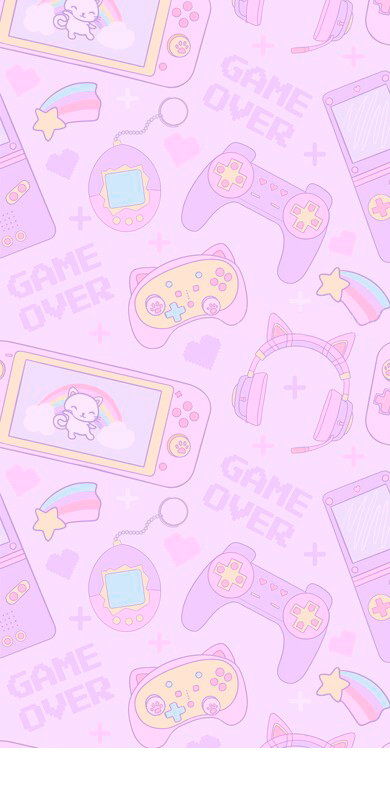
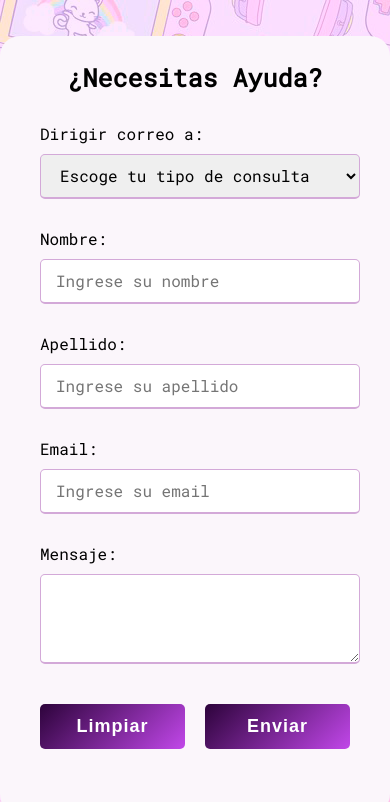
Before and after one commit to CaritoMarCor/preEntrega3-MartinezCorrea, a plain HTML site: page pages/contact.html in a window 390 px wide. Shown: the part 96-898 px from the top of the page. Before the commit the page ends 844 px from the top, so only its background shows below. Drawn offline with Linux system fonts and the light colour scheme.

Commit message:
Contacto Responsive

```diff
--- a/pages/contact.html
+++ b/pages/contact.html
@@ -13,10 +13,9 @@
     <!-- <link href="https://cdn.jsdelivr.net/npm/bootstrap@5.2.3/dist/css/bootstrap.min.css" rel="stylesheet" integrity="sha384-rbsA2VBKQhggwzxH7pPCaAqO46MgnOM80zW1RWuH61DGLwZJEdK2Kadq2F9CUG65" crossorigin="anonymous"> -->
     <title>Pink SetUp</title>
 </head>
-
 <body class="background">
-    <header class="navbar">
-        <nav>
+    <header>
+        <nav class="navbar">
             <div class="navbar__container">
                 <input type="checkbox" id="check">
                 <label for="check" class="checkbtn">
@@ -35,58 +34,62 @@
             </div>
         </nav>
     </header>
-    <main>
-        <!-- <section>
-            <div>
-                <nav>
-                    <ol>
-                        <li><a href="./../index.html">Inicio</a></li>
-                        <li><a href="./contact.html">Contacto</a></li>
-                    </ol>
-                </nav>
-            </div>
-            <div>
-                <h1>¿Necesitas ayuda?</h1>
-            </div>
-            <div>
-                <p>*Dirigir correo a:</p>
-                <select name="" id="">
-                    <option value="">Seleccione el tipo de consulta</option>
-                    <option value="">Consulta General</option>
-                    <option value="">Consulta sobre Productos</option>
-                    <option value="">Consulta sobre Pagos</option>
-                    <option value="">Seguimiento de Pedidos</option>
-                    <option value="">Reclamos</option>
-                    <option value="">Sugerencias</option>
-                    <option value="">Garantías</option>
-                    <option value="">Otro tipo de Consulta</option>
-                </select>
-                <p>*Nombre:</p>
-                <input type="text">
-                <p>Apellido:</p>
-                <input type="text">
-                <p>*Email:</p>
-                <input type="email">
-                <p>*Mensaje:</p>
-                <textarea name="" id="" cols="30" rows="10"></textarea>
-                <p>*Campos obligatorios</p>
-                <button type="reset">Limpiar</button>
-                <button>Enviar</button>
-            </div>
-        </section>
+    <main class="mainContainer">
+        <div class="container">
+            <div class="container__title">¿Necesitas Ayuda?</div>
+            <form action="#">
+                <div class="contact">
+                    <div class="contact__details">
+                        <span class="details">Dirigir correo a:</span>
+                        <select name="selectConsulta" id="tipoConsulta" class="consulta">
+                            <option value="consulta1" selected>Escoge tu tipo de consulta</option>
+                            <option value="consulta2">Consulta General</option>
+                            <option value="consulta3">Consulta sobre Productos</option>
+                            <option value="consulta4">Consulta sobre Pagos</option>
+                            <option value="consulta5">Seguimiento de Pedidos</option>
+                            <option value="consulta6">Reclamos</option>
+                            <option value="consulta7">Sugerencias</option>
+                            <option value="consulta8">Cómo ejercer garantía</option>
+                            <option value="consulta9">Otro tipo de Contacto</option>
+                        </select>
+                    </div>
+                    <div class="input-box">
+                        <span class="details">Nombre:</span>
+                        <input type="text" placeholder="Ingrese su nombre" required />
+                    </div>
+                    <div class="input-box">
+                        <span class="details">Apellido:</span>
+                        <input type="text" placeholder="Ingrese su apellido" required />
+                    </div>
+                    <div class="input-box">
+                        <span class="details">Email:</span>
+                        <input type="email" placeholder="Ingrese su email" required />
+                    </div>
+                    <div class="input-box">
+                        <span class="details">Mensaje:</span>
+                        <textarea cols="30" rows="10" required></textarea>
+                    </div>
+                </div>
+                <div class="button">
+                    <input type="reset" value="Limpiar">
+                    <input type="submit" value="Enviar">
+                </div>
+            </form>
+        </div>
     </main>
-    <footer class="navfooter">
-        <div class="navfooter__contenido">
-            <nav class="navfooter__contenido-social">
+    <footer>
+        <nav class="navfooter">
+            <div class="navfooter__contenido">
                 <img src="./../resources/img/visa.png" alt="Visa">
                 <img src="./../resources/img/ig.png" alt="Instagram">
                 <img src="./../resources/img/spotify.png" alt="Spotify">
                 <img src="./../resources/img/wsp.png" alt="WhatsApp">
                 <a href="./../index.html"><img src="./../resources/img/logo.png" alt="Inicio"></a>
-                <a href="./../index.html"><p class="navfooter__contenido-social-autor">Carolina Martínez Correa - 2022</p></a>
-            </nav>
-        </div>
-    </footer> -->
+                <a href="./../index.html"> <label for="" class="brandFooter">Pink SetUp</label></a>
+                <!-- <label for="" class="autor">Carolina Martínez Correa - 2022</label>    -->
+                <!-- <p class="navfooter__contenido-autor">Carolina Martínez Correa - 2022</p></a> -->
+            </div>
+        </nav>
+    </footer>
 </body>
-
 </html>
--- a/style.css
+++ b/style.css
@@ -32,6 +32,7 @@ footer {
     background-image: url('./resources/img/img10.png');
 }
 
+/* Aquí empieza el index */
 /* Header */
 .navbar__container-logo {
     width: 70px;
@@ -217,14 +218,6 @@ footer {
     text-decoration: none;
 }
 
-/* label.autor {
-    display: flex;
-    color: #fff;
-    font-size: 12px;
-    float: left;
-    align-items: center;
-} */
-
 label.brandFooter {
     color: #fff;
     font-size: 20px;
@@ -234,8 +227,119 @@ label.brandFooter {
     float: left;
     cursor: pointer;
 }
+/* Aquí termina el index */
 
-/* Responsive */
+/* Aquí empieza los estilos de contact*/
+.mainContainer {
+    display: flex;
+    height: 100%;
+    justify-content: center;
+    align-items: center;
+    padding: 131.5px 0;
+}
+
+.container {
+    display: flex;
+    flex-direction: column;
+    max-width: 800px;
+    width: 100%;
+    padding: 25px 30px;
+    background: #fbf6fb;
+    border-radius: 20px;
+}
+
+.container__title {
+    font-size: 25px;
+    font-weight: bold;
+    text-align: center;
+}
+
+
+.container form .contact {
+    margin: 20px 0 12px 0;
+}
+
+.container form .contact__details,
+.container form .input-box  {
+    display: grid;
+    grid-template-columns: repeat(2, 1fr);
+    margin: 20px 0 12px 10px;
+    text-align: left;
+    line-height: 40px;
+}
+
+form .contact .contact__details {
+    margin-bottom: 15px;
+}
+
+.contact .contact__details .details .input-box {
+    margin-bottom: 5px;
+}
+
+.contact .contact__details select,
+.contact .input-box input {
+    height: 45px;
+    width: 100%;
+    outline: none;
+    border-radius: 5px;
+    border: 1px solid #d3a9d8;
+    padding-left: 15px;
+    font-size: 16px;
+    border-bottom-width: 2px;
+    transition: all 0.3s ease;
+    font-family: 'Roboto Mono', monospace;
+}
+
+.contact .input-box textarea {
+    height: 90px;
+    width: 100%;
+    outline: none;
+    border-radius: 5px;
+    border: 1px solid #d3a9d8;
+    padding-left: 15px;
+    font-size: 16px;
+    border-bottom-width: 2px;
+    transition: all 0.3s ease;
+    font-family: 'Roboto Mono', monospace;
+}
+
+.contact .contact__details select:hover,
+.contact .input-box input:focus,
+.contact .input-box textarea:focus  {
+    border-color: #810CA8;
+}
+
+.contact .input-box input:valid,
+.contact .input-box textarea:valid  {
+    border-color: green;
+}
+
+form .button {
+    display: grid;
+    grid-template-columns: repeat(2, 1fr);
+    height: 45px;
+    margin: 40px 0;
+}
+
+form .button input {
+    height: 100%;
+    /* width: 95%; */
+    margin: 0 10px;
+    color: #fff;
+    border: none;
+    font-size: 18px;
+    font-weight: bold;
+    border-radius: 5px;
+    letter-spacing: 1px;
+    background: linear-gradient(135deg, #2D033B, #C147E9)
+
+}
+
+form .button input:hover {
+    background: linear-gradient(-135deg, #C147E9, #E5B8F4)
+}
+
+/* Responsive index */
 @media (max-width: 1200px) {
     .muestra__contenido{
         grid-template-columns: repeat(1, 1fr);
@@ -404,6 +508,28 @@ label.brandFooter {
         font-size: 15px;
         line-height: 40px;
     }
+
+    /*Responsive contact */
+    .container {
+        max-width: 100%;
+    }
+    /* .container form .user-details {
+        max-height: 300px;
+        overflow-y: scroll;
+    } */
+
+    /* .user-details::-webkit-scrollbar {
+        width: 0;
+    } */
+
+    .container form .contact__details,
+    .container form .input-box  {
+        /* display: grid; */
+        grid-template-columns: repeat(1, 1fr);
+        /* margin: 20px 0 12px 10px; */
+        /* text-align: left; */
+        /* line-height: 40px; */
+}
 }
 
 @media (max-width: 350px) {
@@ -426,3 +552,5 @@ label.brandFooter {
         margin: 2px;
     }
 }
+
+/* Responsive contacto */
```
